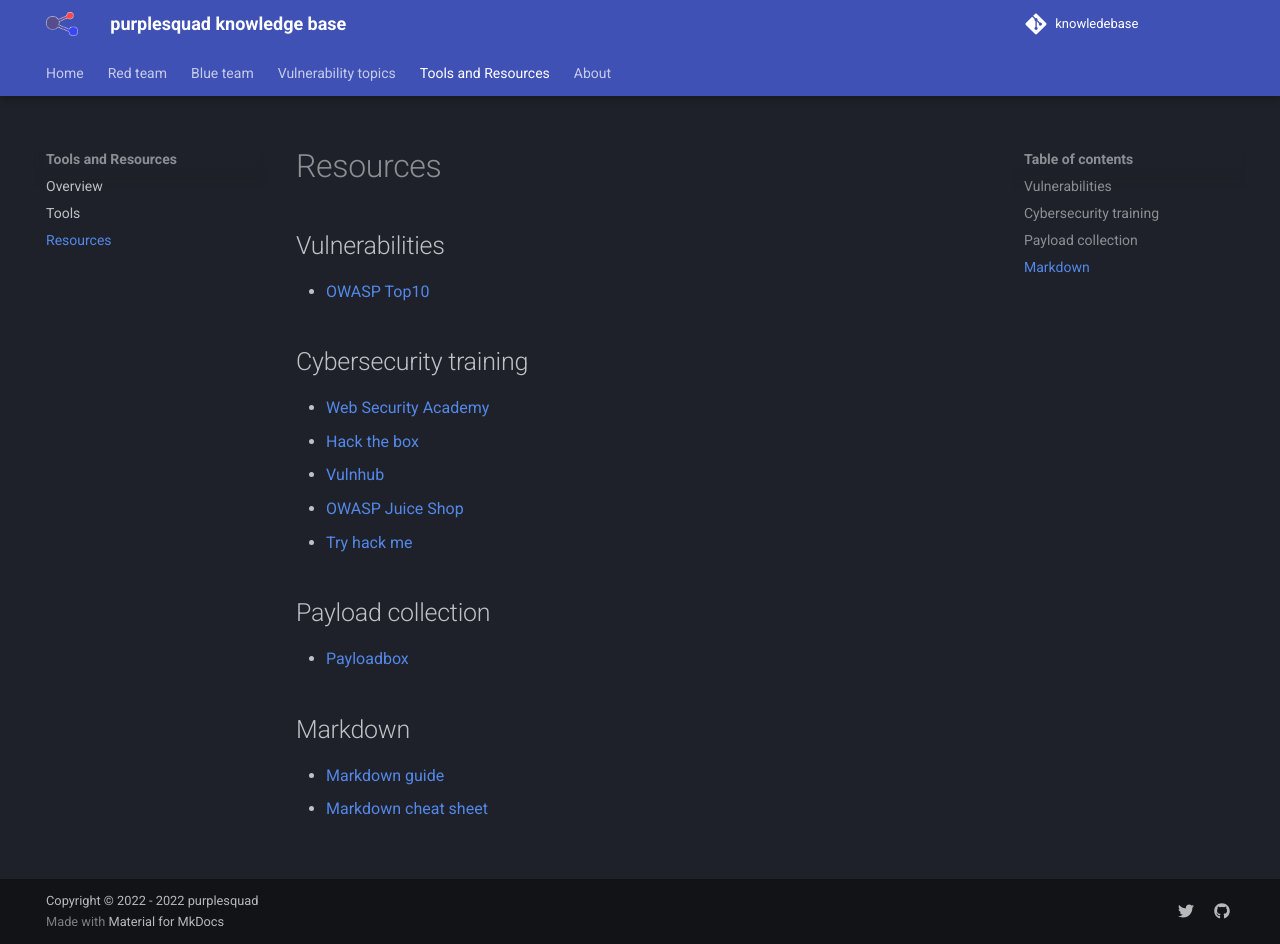
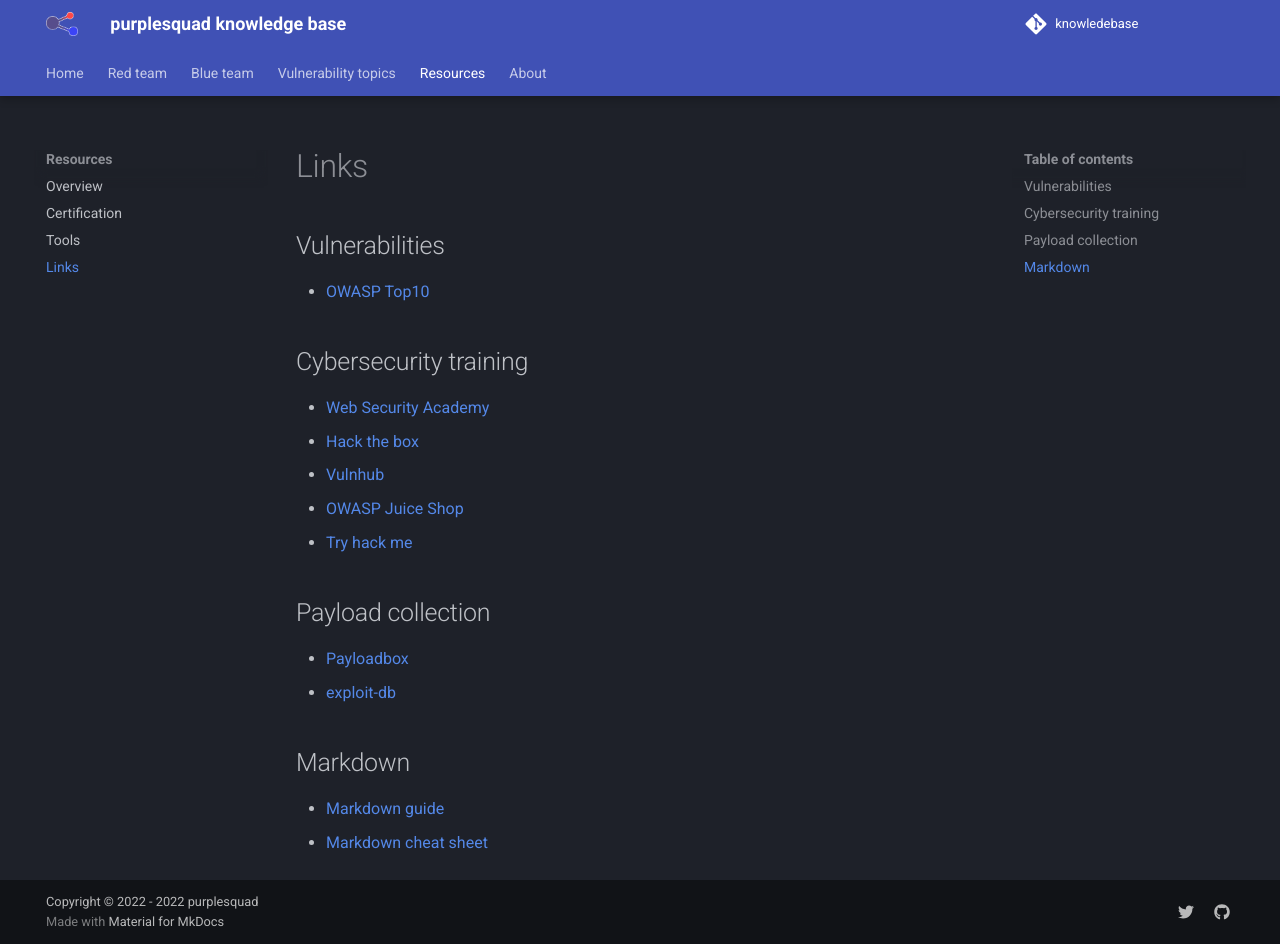
Before and after one commit to purplesquad-io/knowledgebase, an MkDocs documentation site: the page built from docs/resources/links.md, in a window 1280 px wide and 944 px high. Built offline with MkDocs 1.6.1 and Material for MkDocs 9.7.7, drawn with Linux system fonts in a browser that asks for light colours; comment, search, counter and statistics services are not loaded.

Commit message:
add certification.md

```diff
--- a/docs/tools-resources/resources.md
+++ b/docs/resources/links.md
@@ -10,6 +10,7 @@
 
 ## Payload collection
 * [Payloadbox](https://github.com/payloadbox)
+* [exploit-db](https://www.exploit-db.com/)
 
 ## Markdown
 * [Markdown guide](https://www.markdownguide.org)
--- a/mkdocs.yml
+++ b/mkdocs.yml
@@ -18,10 +18,11 @@
       - SQL injection: "vulnerability-topics/sql-injection.md"
     - Client side:
       - Cross-site scripting: "vulnerability-topics/cross-site-scripting.md"
-  - Tools and Resources:
-    - Overview: "tools-resources/overview.md"
-    - Tools: "tools-resources/tools.md"
-    - Resources: "tools-resources/resources.md"
+  - Resources:
+    - Overview: "resources/overview.md"
+    - Certification: "resources/certification.md"
+    - Tools: "resources/tools.md"
+    - Links: "resources/links.md"
   - About: about.md
 
 theme:
```
Also changed, not shown: docs/resources/certification.md (added, +32 -0 lines), docs/resources/overview.md (added), docs/resources/tools.md (renamed from docs/tools-resources/tools.md).
